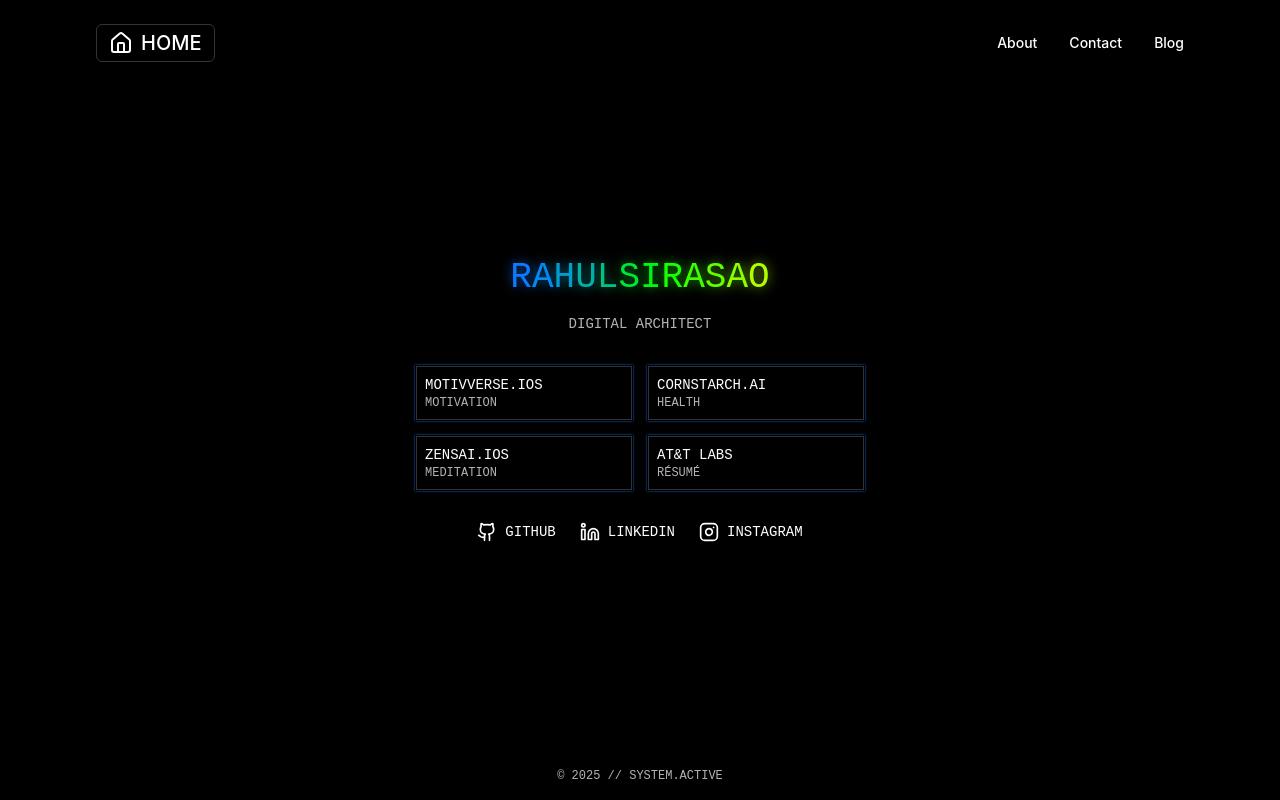
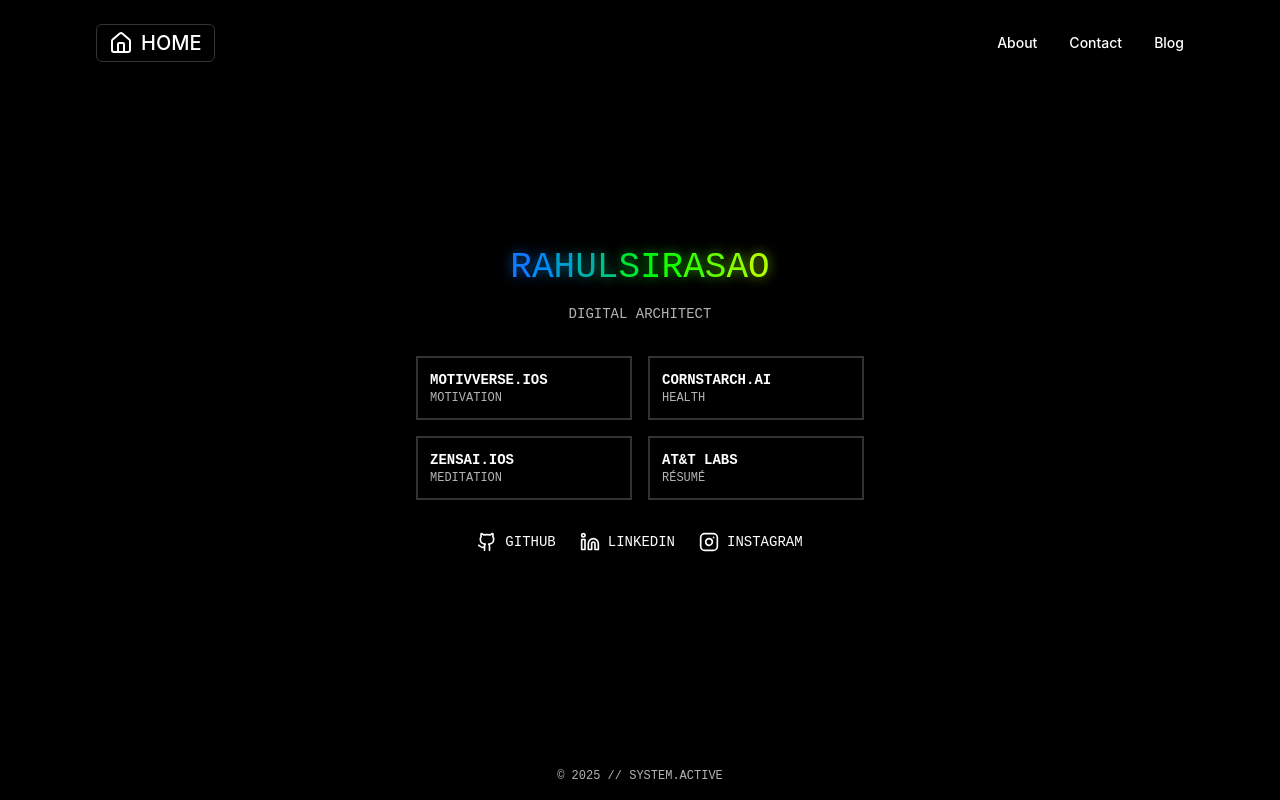
Before and after one commit to sirasao2/sirasao2.github.io, a React (Vite) app: page / in a window 1280 px wide. Built offline with nearby package versions, Linux system fonts and the light colour scheme.

Commit message:
Enhance box appearance
Make the boxes bolder, more beautiful, and brighter.

```diff
--- a/src/components/MinimalLayout.tsx
+++ b/src/components/MinimalLayout.tsx
@@ -1,3 +1,4 @@
+
 import React from 'react';
 import { GitHubIcon, LinkedInIcon, InstagramIcon } from './SocialIcons';
 import { Link } from 'react-router-dom';
@@ -5,14 +6,16 @@ import { Link } from 'react-router-dom';
 const ProjectItem = ({ title, tech, href, to }: { title: string, tech: string, href?: string, to?: string }) => {
   const content = (
     <>
-      <h3 className="font-typewriter text-sm">{title}</h3>
+      <h3 className="font-typewriter text-sm font-bold">{title}</h3>
       <p className="text-xs text-muted-foreground font-typewriter">{tech}</p>
     </>
   );
 
+  const baseClasses = "border-2 border-border p-3 hover:border-primary transition-colors block rainbow-border bg-gradient-to-br from-black/40 to-black/10 backdrop-blur-sm shadow-lg hover:shadow-xl transform hover:scale-105 transition-all duration-300";
+
   if (href) {
     return (
-      <a href={href} target="_blank" rel="noopener noreferrer" className="border border-border p-2 hover:border-primary transition-colors block rainbow-border">
+      <a href={href} target="_blank" rel="noopener noreferrer" className={baseClasses}>
         {content}
       </a>
     );
@@ -20,14 +23,14 @@ const ProjectItem = ({ title, tech, href, to }: { title: string, tech: string, h
 
   if (to) {
     return (
-      <Link to={to} className="border border-border p-2 hover:border-primary transition-colors block rainbow-border">
+      <Link to={to} className={baseClasses}>
         {content}
       </Link>
     );
   }
 
   return (
-    <div className="border border-border p-2 hover:border-primary transition-colors rainbow-border">
+    <div className={baseClasses}>
       {content}
     </div>
   );
--- a/src/index.css
+++ b/src/index.css
@@ -76,6 +76,7 @@
 
   .rainbow-border {
     position: relative;
+    overflow: hidden;
   }
 
   .rainbow-border::before {
@@ -85,6 +86,8 @@
     z-index: -1;
     animation: rainbow-border 8s linear infinite;
     pointer-events: none;
+    opacity: 0.7;
+    transition: opacity 0.3s ease;
   }
 
   .rainbow-border:hover::before {
@@ -122,13 +125,13 @@
 }
 
 @keyframes rainbow-border {
-  0% { box-shadow: 0 0 2px #ff0000; border-color: #ff0000; }
-  16.6% { box-shadow: 0 0 2px #ff8800; border-color: #ff8800; }
-  33.3% { box-shadow: 0 0 2px #ffff00; border-color: #ffff00; }
-  50% { box-shadow: 0 0 2px #00ff00; border-color: #00ff00; }
-  66.6% { box-shadow: 0 0 2px #0088ff; border-color: #0088ff; }
-  83.3% { box-shadow: 0 0 2px #8800ff; border-color: #8800ff; }
-  100% { box-shadow: 0 0 2px #ff0000; border-color: #ff0000; }
+  0% { box-shadow: 0 0 8px #ff0000; border-color: #ff0000; }
+  16.6% { box-shadow: 0 0 8px #ff8800; border-color: #ff8800; }
+  33.3% { box-shadow: 0 0 8px #ffff00; border-color: #ffff00; }
+  50% { box-shadow: 0 0 8px #00ff00; border-color: #00ff00; }
+  66.6% { box-shadow: 0 0 8px #0088ff; border-color: #0088ff; }
+  83.3% { box-shadow: 0 0 8px #8800ff; border-color: #8800ff; }
+  100% { box-shadow: 0 0 8px #ff0000; border-color: #ff0000; }
 }
 
 @keyframes letter-cascade {
```
